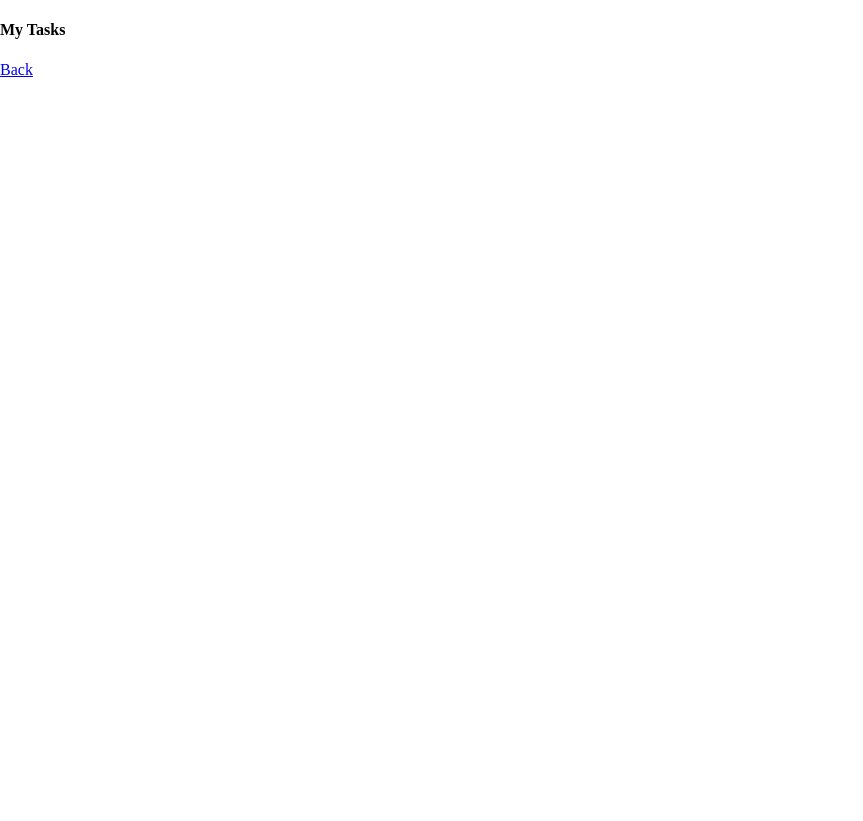
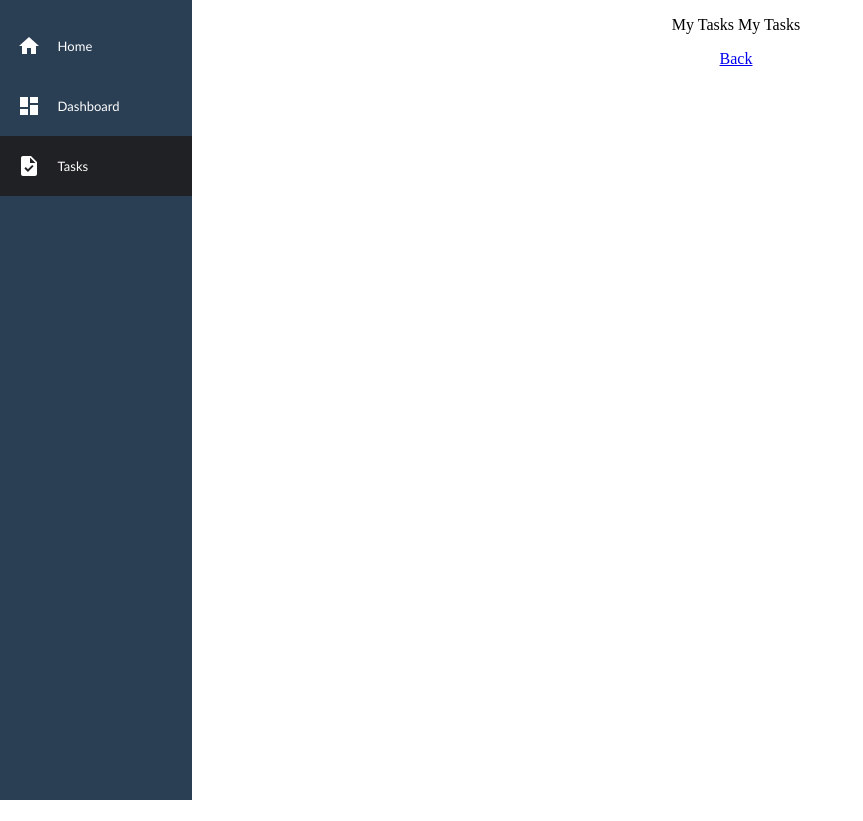
Before and after one commit to Kisekka-Alexander/advanced-python, a React (Create React App) app in the folder my_frontend/: page /tasks in a window 1280 px wide. Shown: the whole page, without its empty margins (0-863 px from the left). After the commit the page ends 800 px from the top, so only its background shows below. Built offline with nearby package versions, Linux system fonts and the light colour scheme.

Commit message:
Update Tasks.js

```diff
--- a/my_frontend/src/components/Tasks.js
+++ b/my_frontend/src/components/Tasks.js
@@ -1,10 +1,17 @@
-
+import Sidebar from './Sidebar'
 const Tasks = () => {
   return (
-    <div>
-        <h4> My Tasks</h4>
+    <div className='App'>
+    <Sidebar/>
+    <div className='Content'>
+        <p>
+          My Tasks
+          My Tasks
+        </p>
         <a href="/"> Back</a>
     </div>
+    </div>
+
   )
 }
 
```
